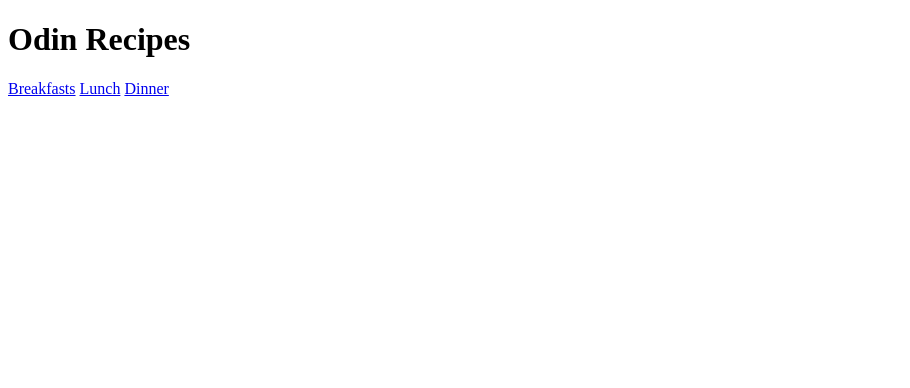
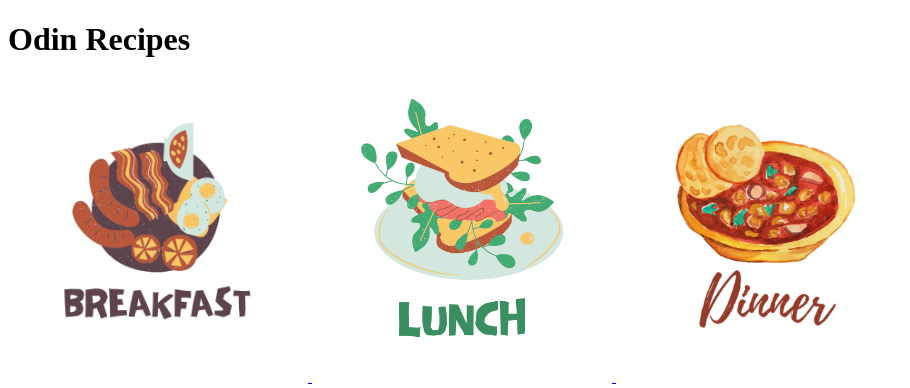
Before and after one commit to RunedWriter/odin-recipes, a plain HTML site: page index.html in a window 1280 px wide. Shown: the whole page, without its empty margins (0-910 px from the left). Drawn offline with Linux system fonts and the light colour scheme.

Commit message:
Fixed index.html links Added link images to represent sub-index pages to index.html

```diff
--- a/index.html
+++ b/index.html
@@ -7,8 +7,14 @@
 
     <body>
         <h1>Odin Recipes</h1>
-        <a href="sub-index/brek.html">Breakfasts</a>
-        <a href="sub-index/lunch.html">Lunch</a>
-        <a href="sub-index/dinner.html">Dinner</a>
+        <a href="sub-index/brek.html">
+            <img src="images/brek-sub-index.png" width="300">
+        </a>
+        <a href="sub-index/lunch.html">
+            <img src="images/lunch-sub-index.png" width="300">
+        </a>
+        <a href="sub-index/dinner.html">
+            <img src="images/dinner-sub-index.png" width="300">
+        </a>
     </body>
 </html>
```
Also changed, not shown: images/brek-sub-index.png (added), images/dinner-sub-index.png (added), images/lunch-sub-index.png (added).
